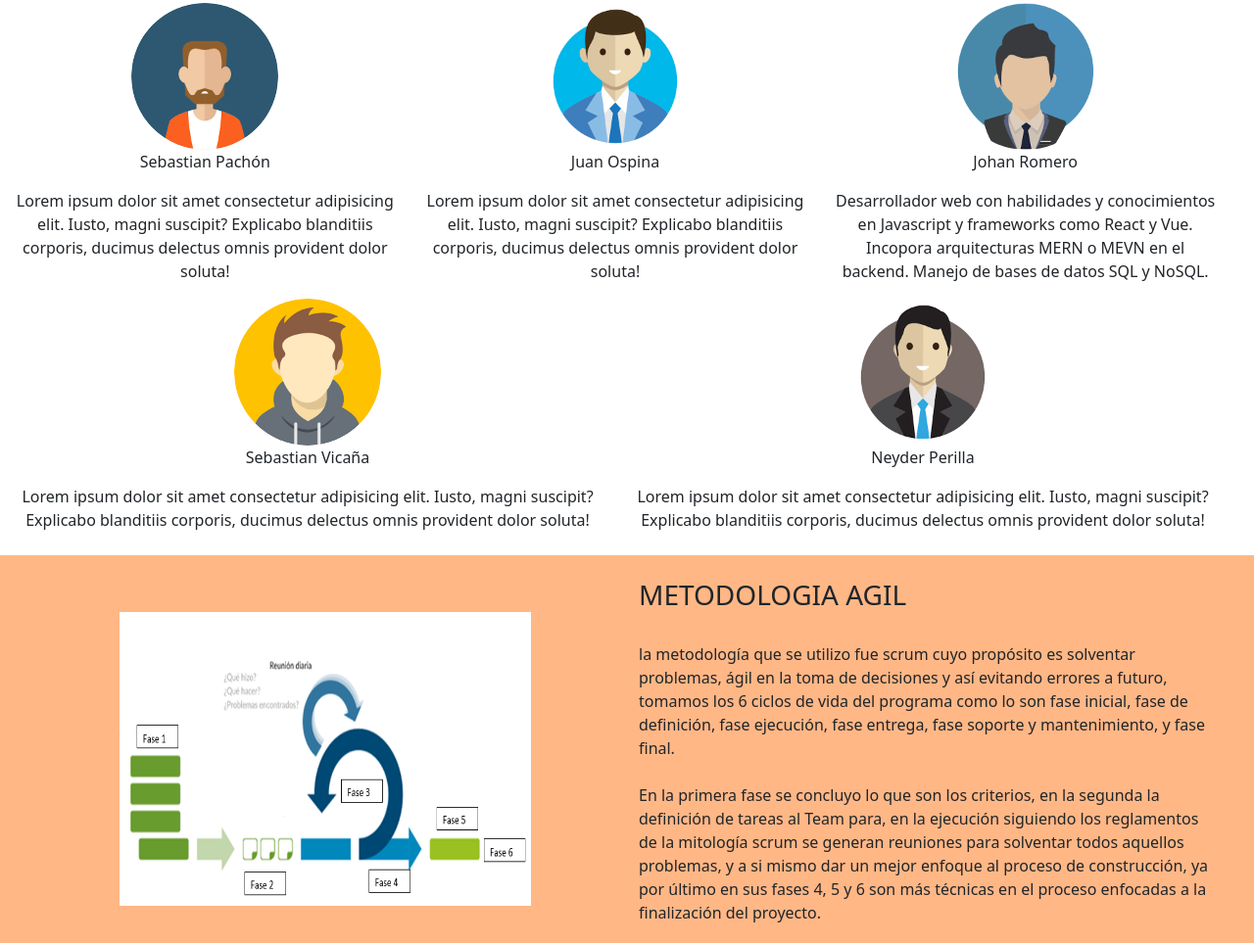
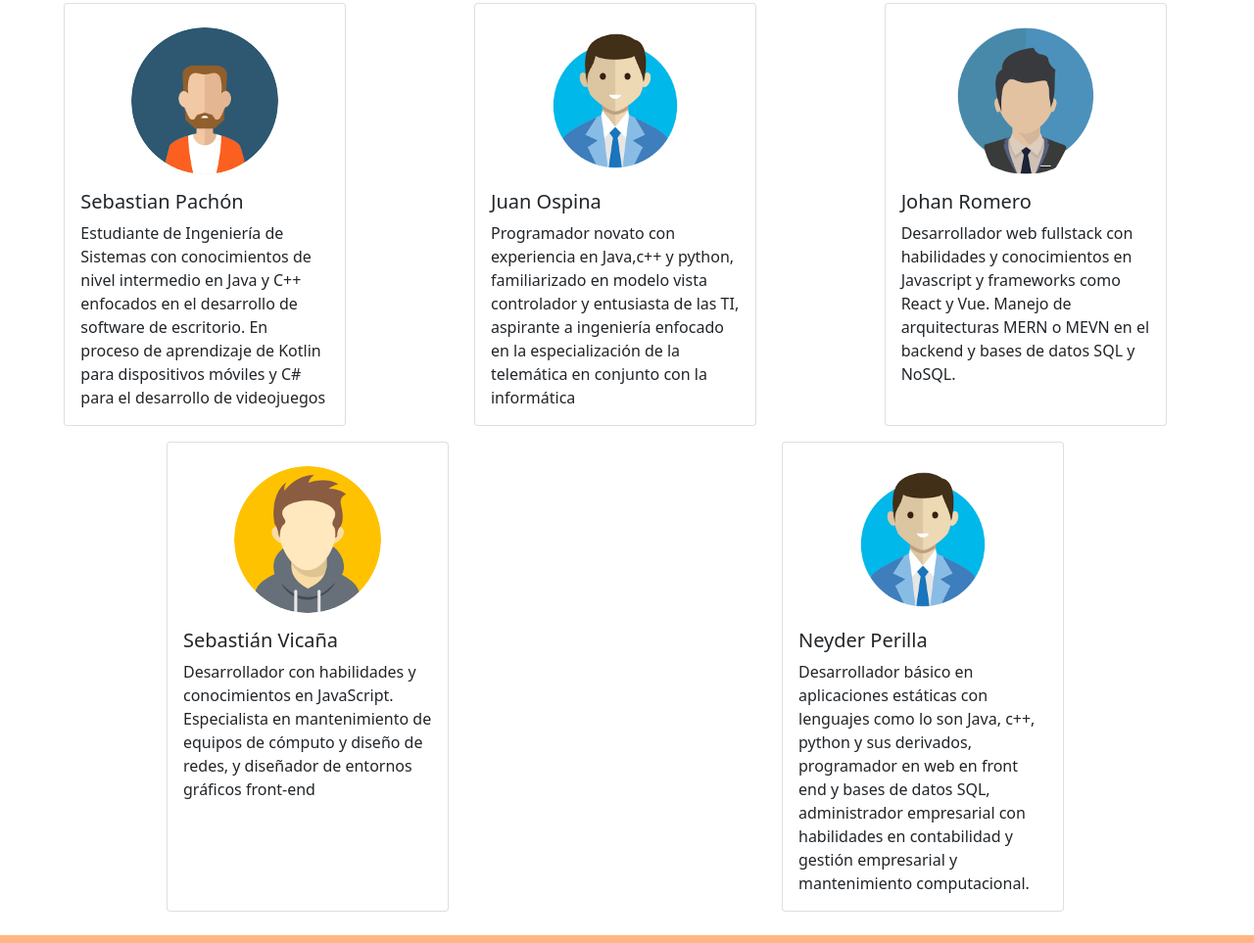
Before and after one commit to johanromero5879/ebi-website, a plain HTML site: page index.html in a window 1280 px wide. Shown: the part 695-1658 px from the top of the page at 98% size. Drawn offline with nearby package versions, Linux system fonts and the light colour scheme.

Commit message:
Ajuste descripciones integrantes y tamaño mapa procesos

```diff
--- a/assets/css/styles.css
+++ b/assets/css/styles.css
@@ -32,12 +32,15 @@
     grid-template-rows: repeat(2, 1fr);
 }
 
-.avatar{
-    text-align: center;
+.card-avatar{
+    display: flex;
+    justify-content: center;
 }
 
-.avatar img{
+.avatar{
     border-radius: 100px;
+    display: flex;
+    align-self: center;
     width: 150px;
     height: 150px;
 }
@@ -54,12 +57,29 @@
 
 .section img{
     width: 420px;
-    height: 300px
+    height: 300px;
+}
+
+#mapa-procesos{
+    display: flex;
+    justify-content: center;
+    text-align: center;
+}
+
+#mapa-procesos img{
+    width: 900px;
+    height: 550px;
 }
 
 @media screen and (max-width: 600px){
     .section img{
         width: 320px;
-        height: 150px
+        height: 150px;
     }
+
+    #mapa-procesos img{
+        width: 100%;
+        height: 250px;
+    }
+
 }
--- a/index.html
+++ b/index.html
@@ -91,45 +91,66 @@
         <div id="integrantes" class="row mt-3">
             <h3 class="text-center mb-5">Integrantes</h3>
             <div class="row">
-                <div class="col-md-4">
-                    <div class="avatar">
-                        <img src="./assets/img/avatar1.png" alt="Avatar">
+                <div class="col-md-4 card-avatar">
+                    <div class="card pt-4 mb-3" style="width: 18rem;">
+                        <img class="card-img-top avatar" src="./assets/img/avatar1.png">
+                        <div class="card-body">
+                            <h5 class="card-title">Sebastian Pachón</h5>
+                            <p class="card-text">
+                                Estudiante de Ingeniería de Sistemas con conocimientos de nivel intermedio en Java y C++ enfocados en el desarrollo de software de escritorio.
+                                En proceso de aprendizaje de Kotlin para dispositivos móviles y C# para el desarrollo de videojuegos
+                            </p>
+                        </div>
                     </div>
-                    <p class="text-center">Sebastian Pachón</p>
-                    <p class="text-center">
-                        Lorem ipsum dolor sit amet consectetur adipisicing elit. Iusto, magni suscipit? Explicabo blanditiis corporis, ducimus delectus omnis provident dolor soluta!
-                    </p>
                 </div>
-                <div class="col-md-4">
-                    <div class="avatar">
-                        <img src="./assets/img/avatar2.png" alt="Avatar">
+                <div class="col-md-4 card-avatar">
+                    <div class="card pt-4 mb-3" style="width: 18rem;">
+                        <img class="card-img-top avatar" src="./assets/img/avatar2.png">
+                        <div class="card-body">
+                            <h5 class="card-title">Juan Ospina</h5>
+                            <p class="card-text">
+                                Programador novato con experiencia en Java,c++ y python, familiarizado en modelo vista controlador y entusiasta de las TI,
+                                 aspirante a ingeniería enfocado en la especialización de la telemática en conjunto con la informática
+                            </p>
+                        </div>
                     </div>
-                    <p class="text-center">Juan Ospina</p>
-                    <p class="text-center">Lorem ipsum dolor sit amet consectetur adipisicing elit. Iusto, magni suscipit? Explicabo blanditiis corporis, ducimus delectus omnis provident dolor soluta!</p>
                 </div>
-                <div class="col-md-4">
-                    <div class="avatar">
-                        <img src="./assets/img/avatar3.png" alt="Avatar">
+                <div class="col-md-4 card-avatar">
+                    <div class="card pt-4 mb-3" style="width: 18rem;">
+                        <img class="card-img-top avatar" src="./assets/img/avatar3.png">
+                        <div class="card-body">
+                            <h5 class="card-title">Johan Romero</h5>
+                            <p class="card-text">
+                                Desarrollador web fullstack con habilidades y conocimientos en Javascript y frameworks como React y Vue.
+                                Manejo de arquitecturas MERN o MEVN en el backend y bases de datos SQL y NoSQL.
+                            </p>
+                        </div>
                     </div>
-                    <p class="text-center">Johan Romero</p>
-                    <p class="text-center">
-                        Desarrollador web con habilidades y conocimientos en Javascript y frameworks como React y Vue.
-                        Incopora arquitecturas MERN o MEVN en el backend. Manejo de bases de datos SQL y NoSQL.
-                    </p>
                 </div>
-                <div class="col-md-6">
-                    <div class="avatar">
-                        <img src="./assets/img/avatar4.png" alt="Avatar">
+                <div class="col-md-6 card-avatar">
+                    <div class="card pt-4 mb-3" style="width: 18rem;">
+                        <img class="card-img-top avatar" src="./assets/img/avatar4.png">
+                        <div class="card-body">
+                            <h5 class="card-title">Sebastián Vicaña</h5>
+                            <p class="card-text">
+                                Desarrollador con habilidades y conocimientos en JavaScript. Especialista en mantenimiento de equipos de cómputo y diseño de redes,
+                                y diseñador de entornos gráficos front-end
+                            </p>
+                        </div>
                     </div>
-                    <p class="text-center">Sebastian Vicaña</p>
-                    <p class="text-center">Lorem ipsum dolor sit amet consectetur adipisicing elit. Iusto, magni suscipit? Explicabo blanditiis corporis, ducimus delectus omnis provident dolor soluta!</p>
                 </div>
-                <div class="col-md-6">
-                    <div class="avatar">
-                        <img src="./assets/img/avatar5.png" alt="Avatar">
+                <div class="col-md-6 card-avatar">
+                    <div class="card pt-4 mb-3" style="width: 18rem;">
+                        <img class="card-img-top avatar" src="./assets/img/avatar2.png">
+                        <div class="card-body">
+                            <h5 class="card-title">Neyder Perilla</h5>
+                            <p class="card-text">
+                                Desarrollador básico en aplicaciones estáticas con lenguajes como lo son Java, c++, python y sus derivados,
+                                programador en web en front end y bases de datos SQL,  administrador empresarial con habilidades en contabilidad y
+                                gestión empresarial y mantenimiento computacional.
+                            </p>
+                        </div>
                     </div>
-                    <p class="text-center">Neyder Perilla</p>
-                    <p class="text-center">Lorem ipsum dolor sit amet consectetur adipisicing elit. Iusto, magni suscipit? Explicabo blanditiis corporis, ducimus delectus omnis provident dolor soluta!</p>
                 </div>
             </div>
         </div>
@@ -488,12 +509,10 @@
             </div>
         </div>
         <!-- Mapa de procesos -->
-        <div id="mapa-procesos" class="row mt-2 p-4 section">
-            <div class="col-md-4 offset-md-4">
-                <h3 Class="text-center">MAPA DE PROCESOS</h3>
+        <div id="mapa-procesos" class="row mt-2 p-4">
+            <h3>MAPA DE PROCESOS</h3>
 
-                <img src="./assets/img/Mapa de procesos.png" alt="Mapa de procesos">
-            </div>
+            <img src="./assets/img/Mapa de procesos.png" alt="Mapa de procesos">
         </div>
     </div>
 
```
